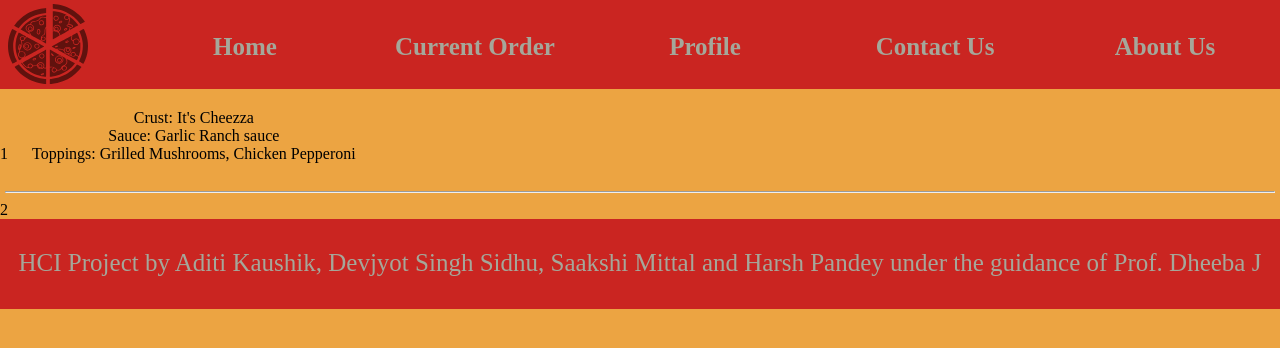
After one commit to DevoGHub/Peatza-HCI, a PHP site: page /order.php in a window 1280 px wide. The commit adds this page. Shown: the top 348 px of the page. Run offline with PHP 8.4, Linux system fonts and the light colour scheme.

Commit message:
footer plus order code

```diff
--- /dev/null
+++ b/css/footer.css
@@ -0,0 +1,10 @@
+#footerDiv{
+  display: block;
+  text-align: center;
+  padding-top:30px;
+  height:60px;
+  width: 100%;
+  font-size: 25px;
+  background-color: var(--headerBg);
+  color: var(--headerText);
+}
--- a/css/main.css
+++ b/css/main.css
@@ -150,3 +150,13 @@ div{
 .cardDesc p{
   font-family: Arial;
 }
+
+#ordersDiv{
+  display: grid;
+  grid-template-columns: 1fr;
+  grid-template-rows: 1fr,1fr;
+}
+
+.orderDiv{
+
+}
--- a/footer.php
+++ b/footer.php
@@ -0,0 +1,6 @@
+<link rel="stylesheet" href="css/footer.css">
+<footer>
+  <div id="footerDiv">
+    HCI Project by Aditi Kaushik, Devjyot Singh Sidhu, Saakshi Mittal and Harsh Pandey under the guidance of Prof. Dheeba J
+  </div>
+</footer>
--- a/header.php
+++ b/header.php
@@ -69,7 +69,7 @@
       <nav>
         <ul>
           <a href="index.php"><li>Home</li></a>
-          <a href="#"><li>Current Order</li></a>
+          <a href="order.php"><li>Current Order</li></a>
           <a href="#"><li>Profile</li></a>
           <a href="#"><li>Contact Us</li></a>
           <a href="#"><li>About Us</li></a>
--- /dev/null
+++ b/order.php
@@ -0,0 +1,40 @@
+<!DOCTYPE html>
+<html lang="en" dir="ltr">
+  <head>
+    <meta charset="utf-8">
+    <title>Current Order-Peatza</title>
+    <link rel="stylesheet" href="css/main.css">
+  </head>
+  <body>
+    <?php include('header.php'); ?>
+    <div id="bodyDiv">
+      <div id="ordersDiv">
+        <div class="orderDiv">
+          <div class="numberDiv">
+            1
+          </div>
+          <div class="orderInfoDiv">
+            <div class="cardDesc">
+              Crust: It's Cheezza<br>
+              Sauce: Garlic Ranch sauce<br>
+              Toppings: Grilled Mushrooms, Chicken Pepperoni<br>
+            </div>
+            <div class="cardCost">
+
+            </div>
+          </div>
+        </div>
+        <hr style="width:99%;">
+        <div class="orderDiv">
+          <div class="numberDiv">
+            2
+          </div>
+          <div class="orderInfoDiv">
+
+          </div>
+        </div>
+      </div>
+    </div>
+    <?php include('footer.php'); ?>
+  </body>
+</html>
```
